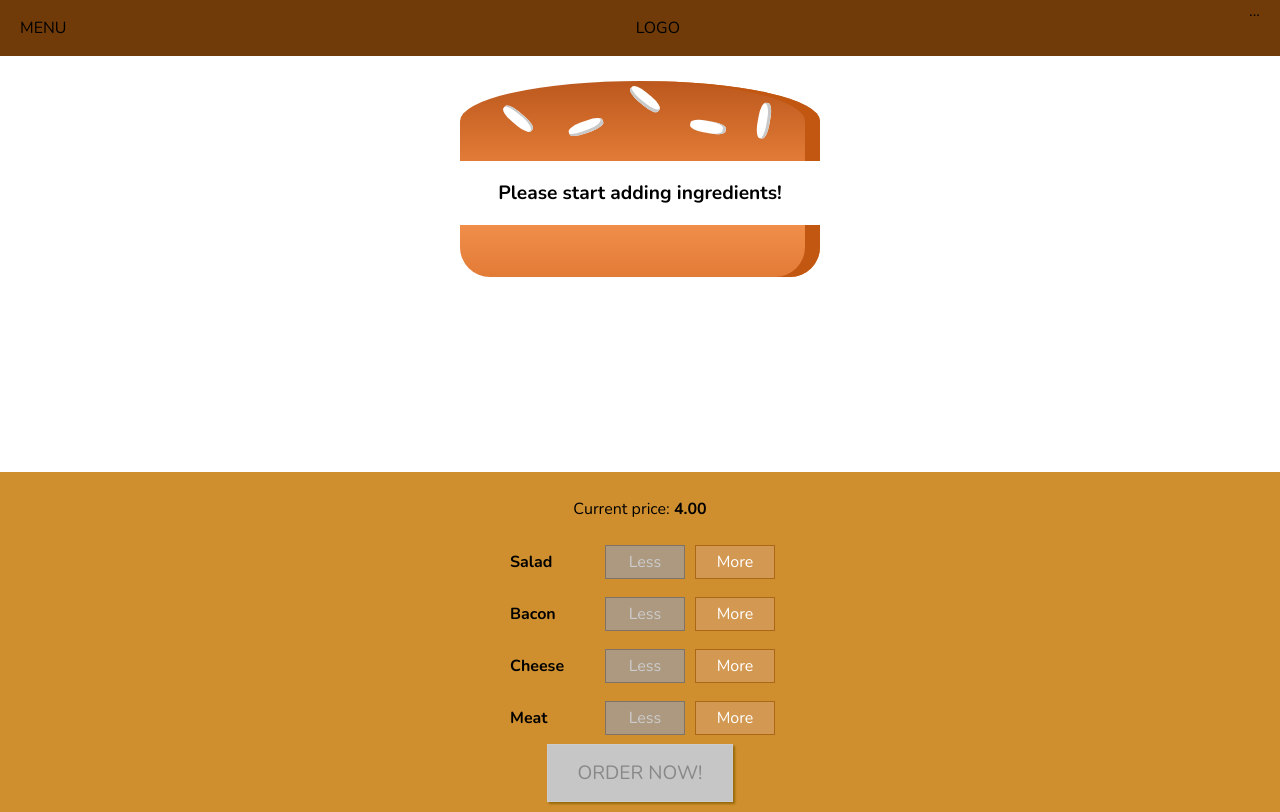
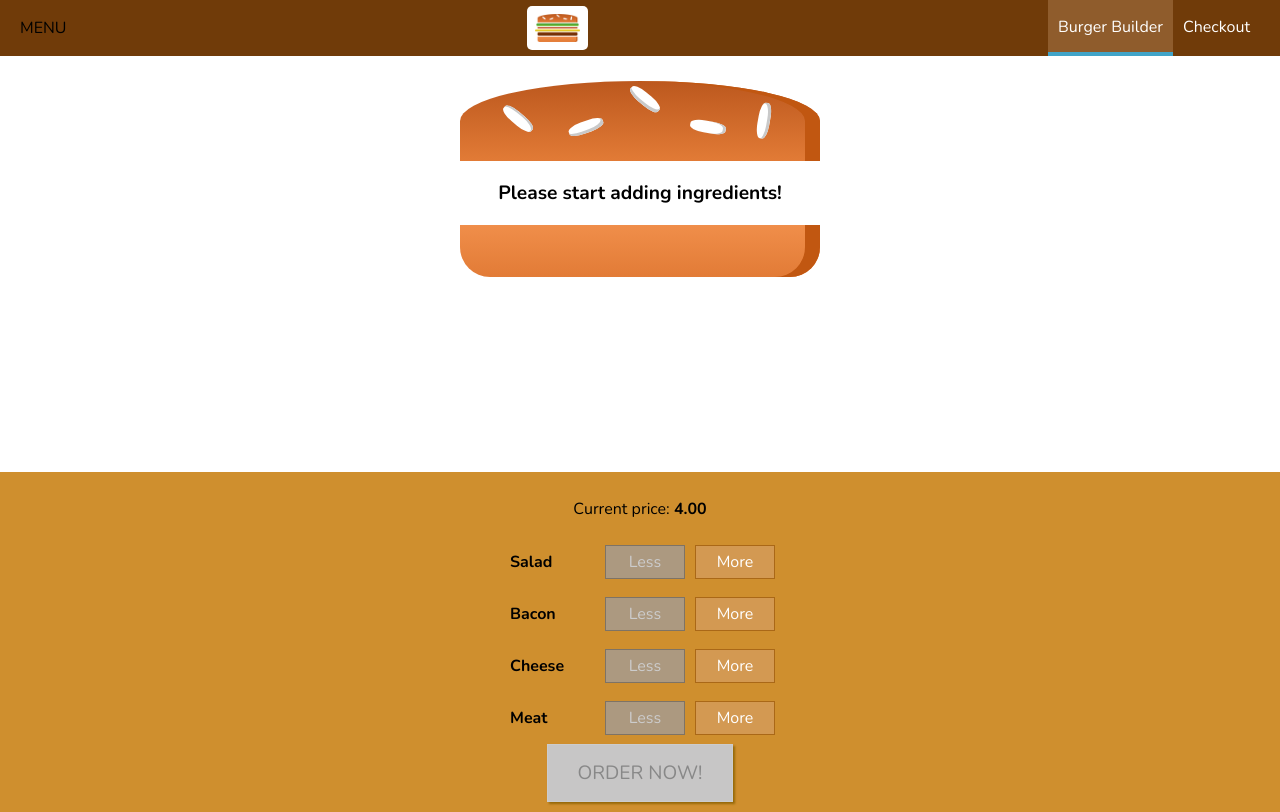
Before and after one commit to sanchezfdezjavier/burger_builder, a React app: page / in a window 1280 px wide. Built offline with nearby package versions, Linux system fonts and the light colour scheme.

Commit message:
175 done

```diff
--- /dev/null
+++ b/src/components/Logo/Logo.css
@@ -0,0 +1,11 @@
+.Logo {
+	background-color: white;
+	padding: 8px;
+	height: 80%;
+	box-sizing: border-box;
+	border-radius: 5px;
+}
+
+.Logo img {
+	height: 100%;
+}
--- /dev/null
+++ b/src/components/Logo/Logo.js
@@ -0,0 +1,13 @@
+import React from 'react';
+import burgerLogo from '../../assets/images/burger-logo.png';
+import classes from './Logo.css';
+
+const logo = (props) => {
+	return (
+		<div className={classes.Logo}>
+			<img src={burgerLogo} alt="MyBurger" />
+		</div>
+	);
+};
+
+export default logo;
--- /dev/null
+++ b/src/components/Navigation/Toolbar/NavigationItems/NavigationItem/NavigationItem.css
@@ -0,0 +1,25 @@
+.NavigationItem {
+	margin: 0;
+	box-sizing: border-box;
+	display: flex;
+	height: 100%;
+	align-items: center;
+}
+
+.NavigationItem a {
+	color: white;
+	text-decoration: none;
+	height: 100%;
+	padding: 16px 10px;
+	border-bottom: 4px solid transparent;
+	box-sizing: border-box;
+	display: block;
+}
+
+.NavigationItem a:hover,
+.NavigationItem a:active,
+.NavigationItem a.active {
+	background-color: #8f5c2c;
+	border-bottom: 4px solid #40a4c8;
+	color: white;
+}
--- /dev/null
+++ b/src/components/Navigation/Toolbar/NavigationItems/NavigationItem/NavigationItem.js
@@ -0,0 +1,14 @@
+import React from 'react';
+import classes from './NavigationItem.css';
+
+const navigationItem = (props) => {
+	return (
+		<li className={classes.NavigationItem}>
+			<a href={props.link} className={props.active ? classes.active : null}>
+				{props.children}
+			</a>
+		</li>
+	);
+};
+
+export default navigationItem;
--- /dev/null
+++ b/src/components/Navigation/Toolbar/NavigationItems/NavigationItems.css
@@ -0,0 +1,8 @@
+.NavigationItems {
+	margin: 0;
+	padding: 0;
+	list-style: none;
+	display: flex;
+	align-items: center;
+	height: 100%;
+}
--- /dev/null
+++ b/src/components/Navigation/Toolbar/NavigationItems/NavigationItems.js
@@ -0,0 +1,15 @@
+import React from 'react';
+import NavigationItem from './NavigationItem/NavigationItem';
+import classes from './NavigationItems.css';
+
+const navigationItems = (props) => {
+	return (
+		<ul className={classes.NavigationItems}>
+			<NavigationItem link="/" active>
+				Burger Builder
+			</NavigationItem>
+			<NavigationItem link="/">Checkout</NavigationItem>
+		</ul>
+	);
+};
+export default navigationItems;
--- a/src/components/Navigation/Toolbar/Toolbar.js
+++ b/src/components/Navigation/Toolbar/Toolbar.js
@@ -1,12 +1,16 @@
 import React from 'react';
 import classes from './Toolbar.css';
+import Logo from '../../Logo/Logo';
+import NavigationItems from './NavigationItems/NavigationItems';
 
 const toolbar = (props) => {
 	return (
 		<header className={classes.Toolbar}>
 			<div>MENU</div>
-			<div>LOGO</div>
-			<nav>...</nav>
+			<Logo />
+			<nav>
+				<NavigationItems />
+			</nav>
 		</header>
 	);
 };
```
Also changed, not shown: src/assets/images/burger-logo.png (added).
